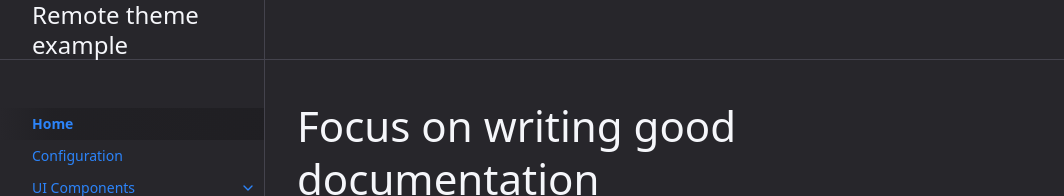
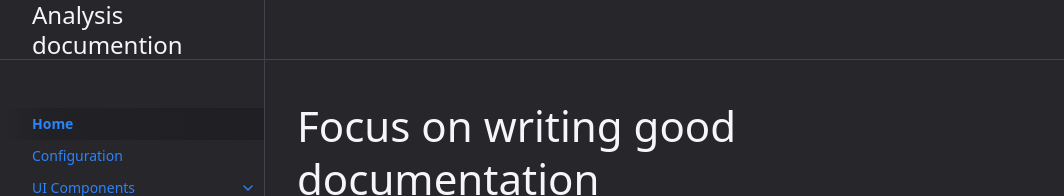
Before and after one commit to zhaoxia413/VitC_microbiome, a Jekyll site: the page built from index.md, in a window 1280 px wide. Shown: the top 196 px of the page, without its empty margins (107-1171 px from the left). Built offline with Jekyll 4.4.1, drawn with Linux system fonts in a browser that asks for light colours.

Commit message:
correct config

```diff
--- a/_config.yml
+++ b/_config.yml
@@ -1,5 +1,5 @@
 
-title: "Remote theme example"
+title: "Analysis documention"
 remote_theme: pmarsceill/just-the-docs
 color_scheme: "dark"
 search_enabled: false
```
Also changed, not shown: 1 other file.
